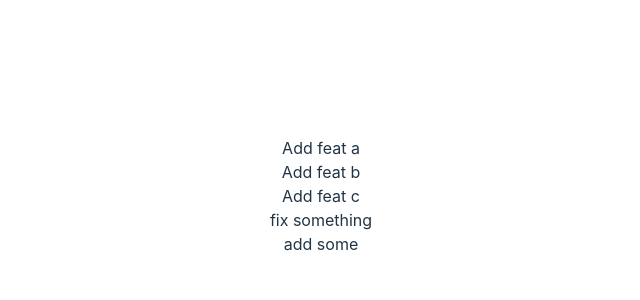
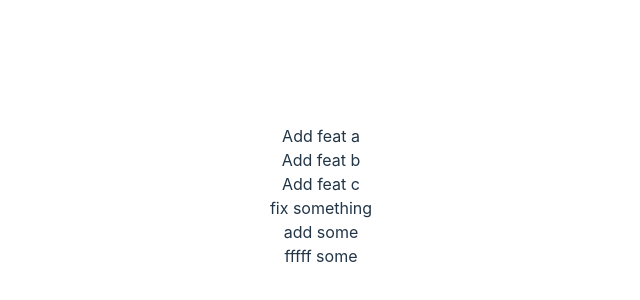
Before and after one commit to supakrit03/semantic-release-101, a React (Vite) app: page / in a window 1280 px wide. Shown: the part 204-504 px from the top of the page, without its empty margins (319-959 px from the left). Built offline with nearby package versions, Linux system fonts and the light colour scheme.

Commit message:
feat: fffff some

```diff
--- a/src/App.tsx
+++ b/src/App.tsx
@@ -8,6 +8,7 @@ function App() {
       <div>Add feat c</div>
       <div>fix something</div>
       <div>add some</div>
+      <div>fffff some</div>
     </>
   );
 }
```
